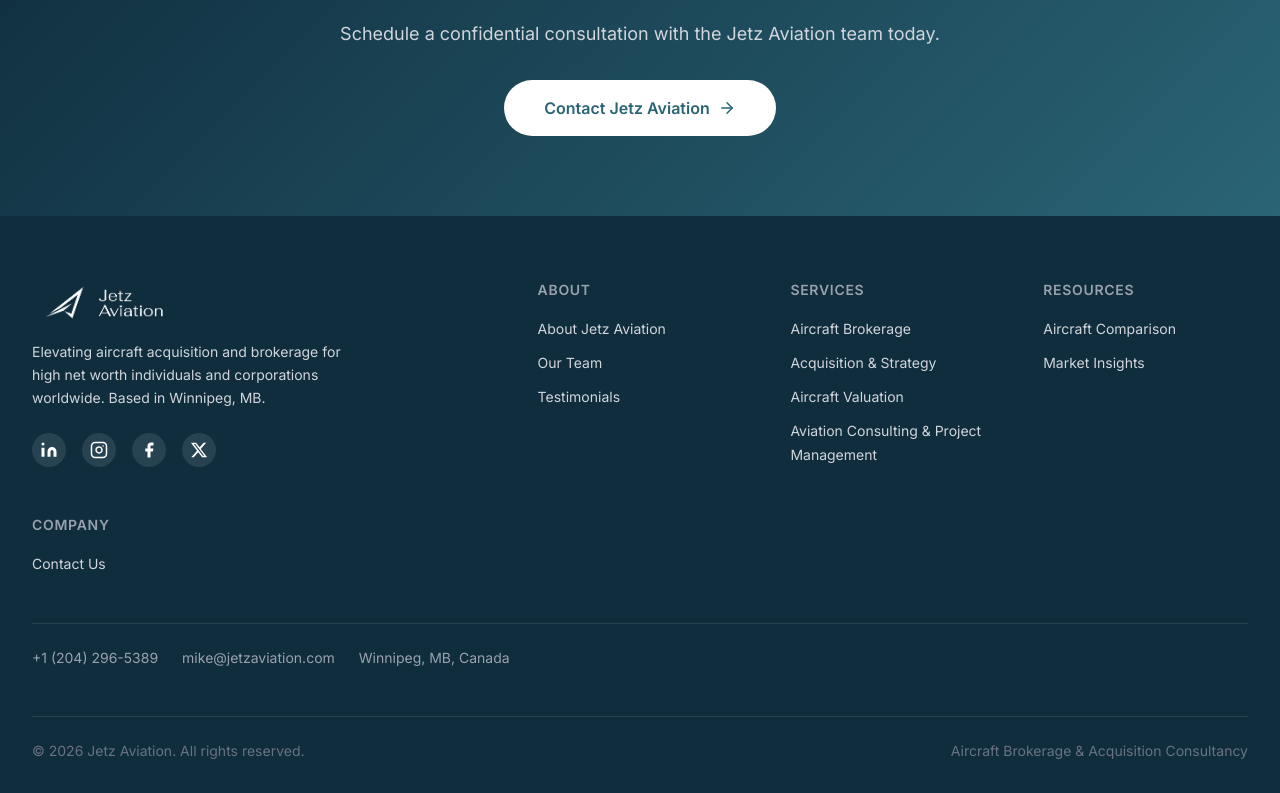
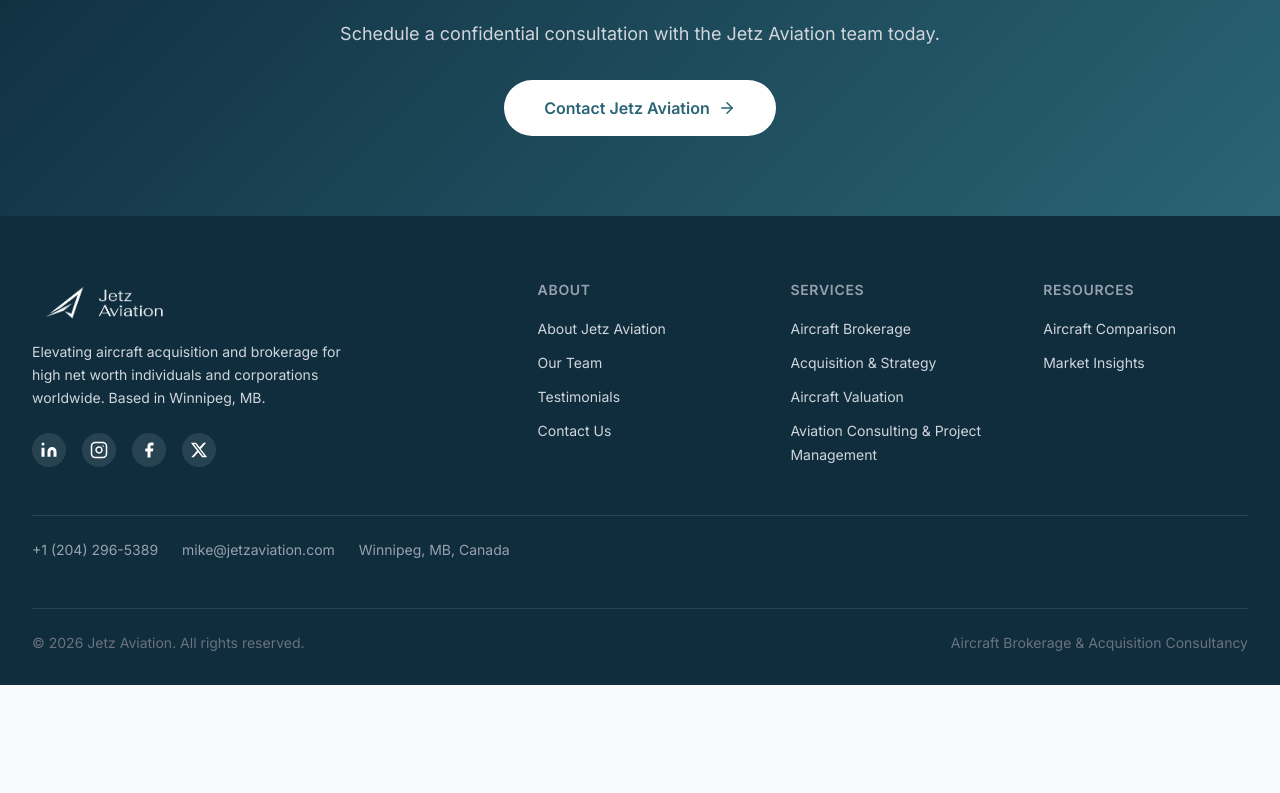
Before and after one commit to audaxventures/jetzaviation, a Next.js app: page / in a window 1280 px wide. Shown: the part 4260-5053 px from the top of the page. After the commit the page ends 4945 px from the top, so only its background shows below. Built offline with nearby package versions, Linux system fonts and the light colour scheme; a web font is replaced by a local one.

Commit message:
Move Contact Us into the footer's About column, drop Company column
Co-Authored-By: Claude Sonnet 5 <noreply@anthropic.com>
Claude-Session: https://claude.ai/code/session_01QDjGJCHTp7j7YcENtHezJy

```diff
--- a/components/Footer.tsx
+++ b/components/Footer.tsx
@@ -9,6 +9,7 @@ const navGroups = [
       { label: "About Jetz Aviation", href: "/about" },
       { label: "Our Team", href: "/about/team" },
       { label: "Testimonials", href: "/about/testimonials" },
+      { label: "Contact Us", href: "/contact" },
     ],
   },
   {
@@ -25,12 +26,6 @@ const navGroups = [
     links: [
       { label: "Aircraft Comparison", href: "/resources/aircraft-comparison" },
       { label: "Market Insights", href: "/resources/market-insights" },
-    ],
-  },
-  {
-    title: "Company",
-    links: [
-      { label: "Contact Us", href: "/contact" },
     ],
   },
 ];
```
